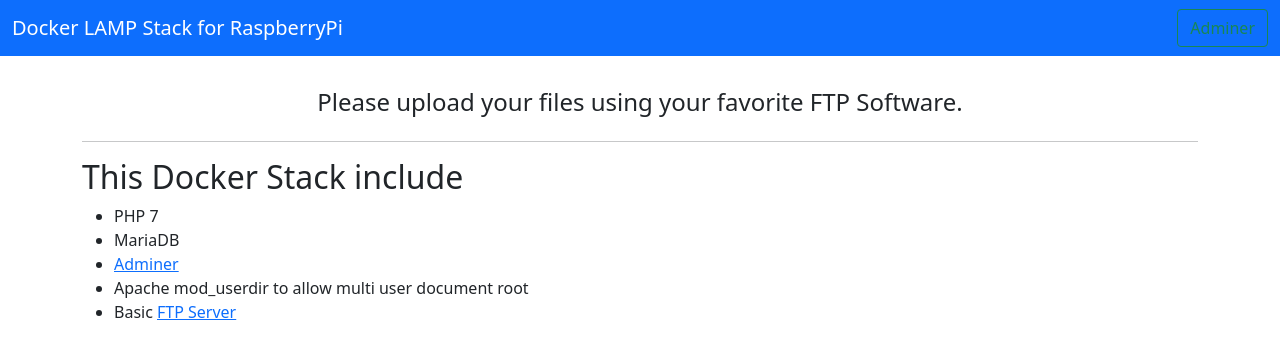
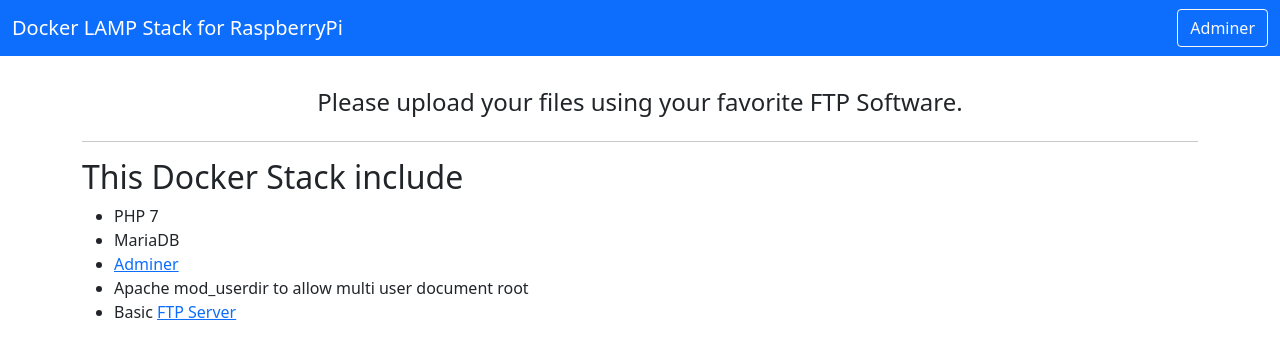
Before and after one commit to c4software/rpi-docker-lamp-stack, a PHP site: page / in a window 1280 px wide. Shown: the top 359 px of the page. Run offline with PHP 8.4, Linux system fonts and the light colour scheme.

Commit message:
Button color

```diff
--- a/html/index.php
+++ b/html/index.php
@@ -16,7 +16,7 @@
         <div class="container-fluid">
             <a class="navbar-brand" href="#">Docker LAMP Stack for RaspberryPi</a>
             <div class="d-flex">
-                <a href="/adminer" class="btn btn-outline-success">Adminer</a>
+                <a href="/adminer" class="btn btn-outline-light">Adminer</a>
             </div>
         </div>
     </nav>
```
